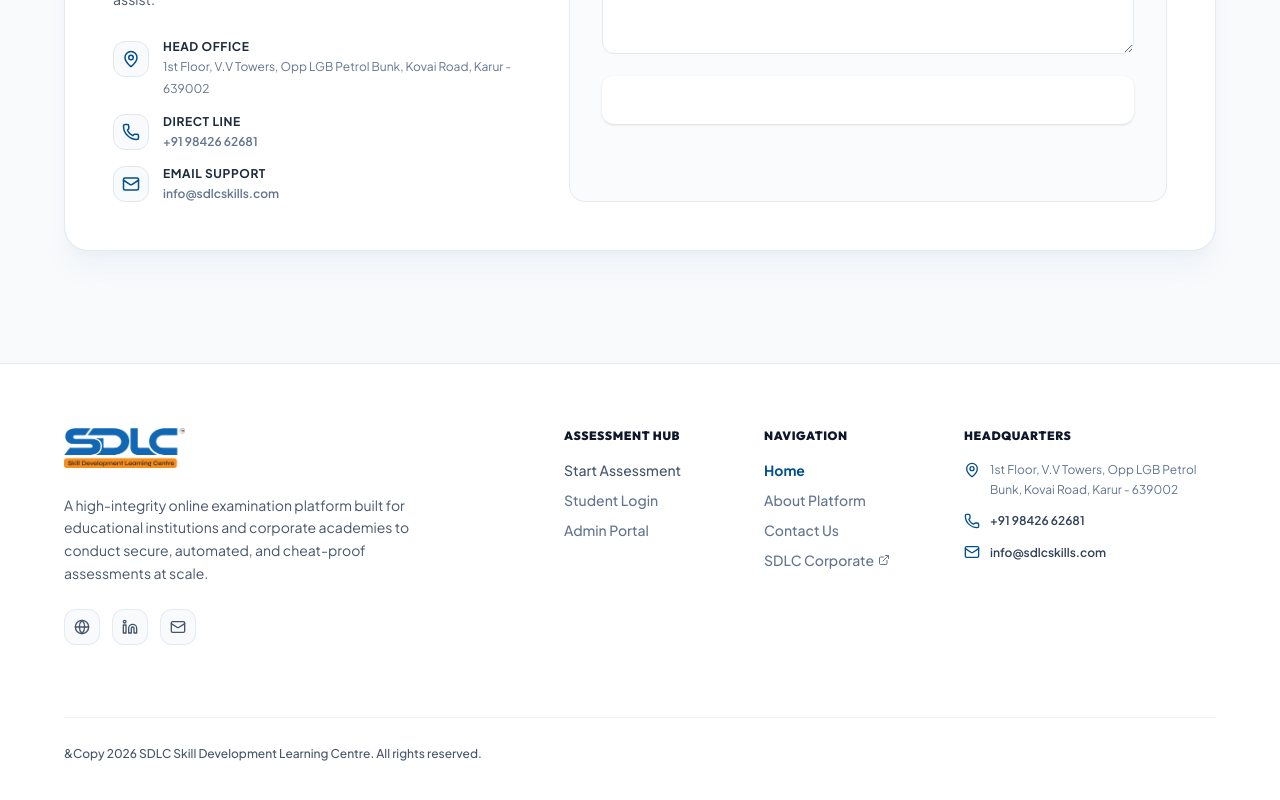
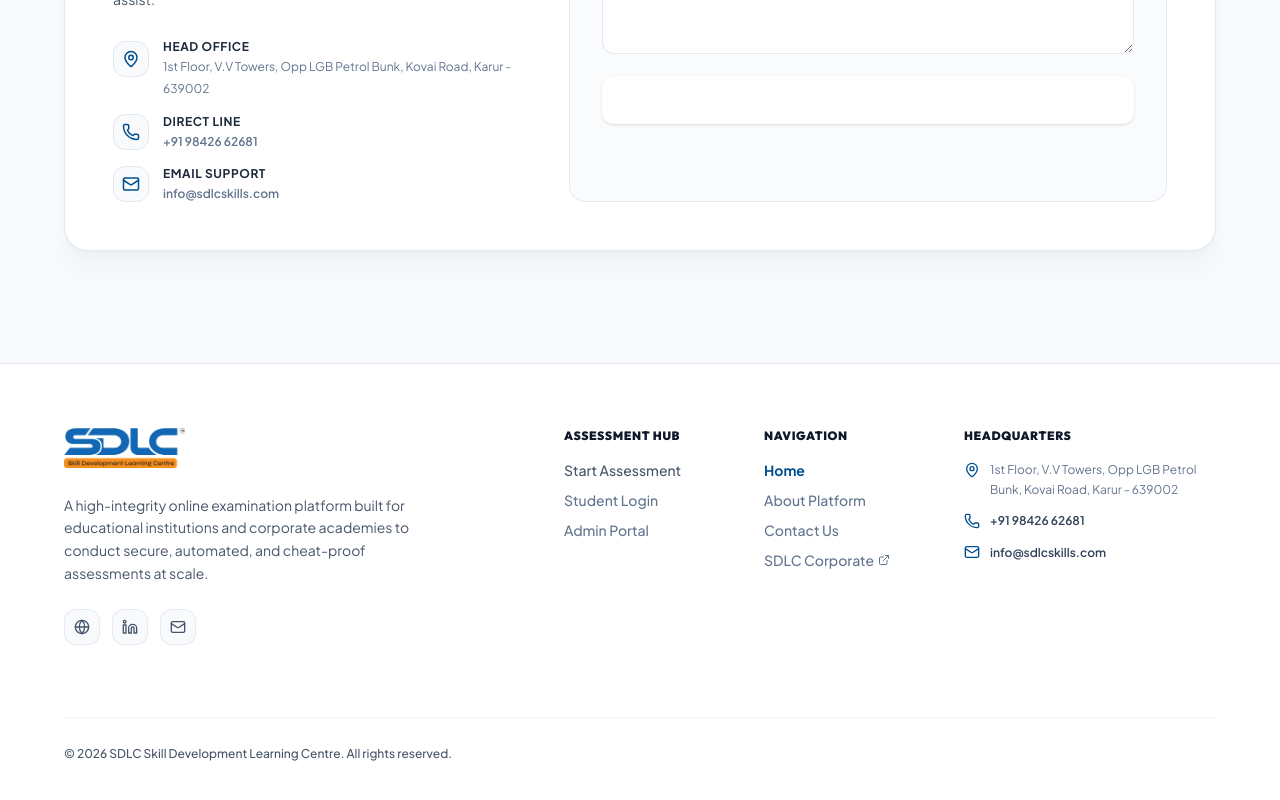
Before and after one commit to yukeshkannan/ONLINE_TEST_PLATFORM_SDLC, a React (Vite) app in the folder client/: page / in a window 1280 px wide. Shown: the part 3026-3826 px from the top of the page. Built offline with nearby package versions, Linux system fonts and the light colour scheme; no server answers.

Commit message:
footer change

```diff
--- a/client/src/components/shared/Footer.jsx
+++ b/client/src/components/shared/Footer.jsx
@@ -193,13 +193,13 @@
         {/* Bottom Bar: Operational Status & Copyright */}
         <div className="border-t border-slate-100 pt-7 flex flex-col sm:flex-row justify-between items-center gap-3.5 text-xs text-slate-400">
           <p className="font-medium text-center sm:text-left">
-            &Copy 2026 SDLC Skill Development Learning Centre. All rights reserved.
+            © 2026 SDLC Skill Development Learning Centre. All rights reserved.
           </p>
         </div>
 
       </div>
     </footer>
   );
-}
+};
 
 export default Footer;
```
